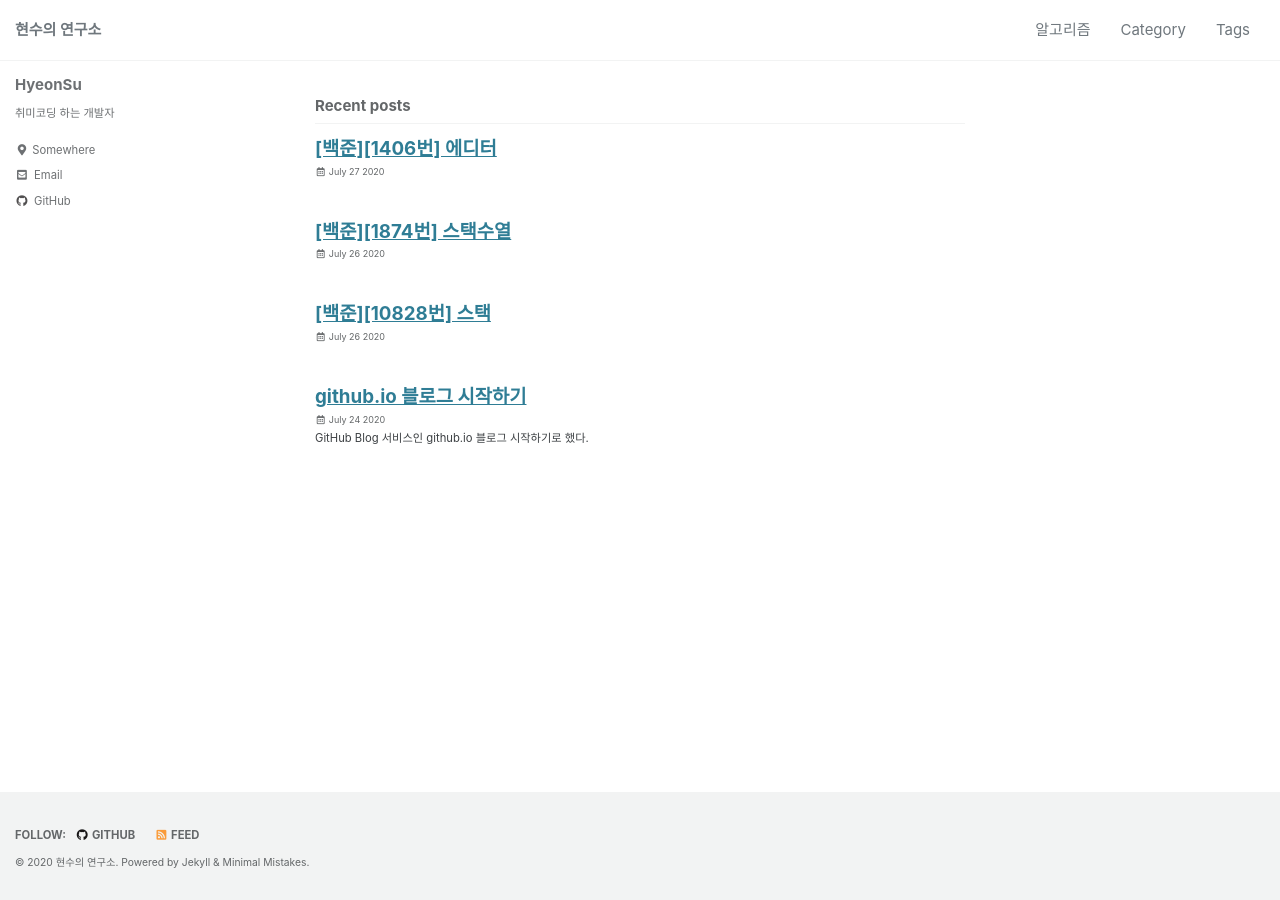
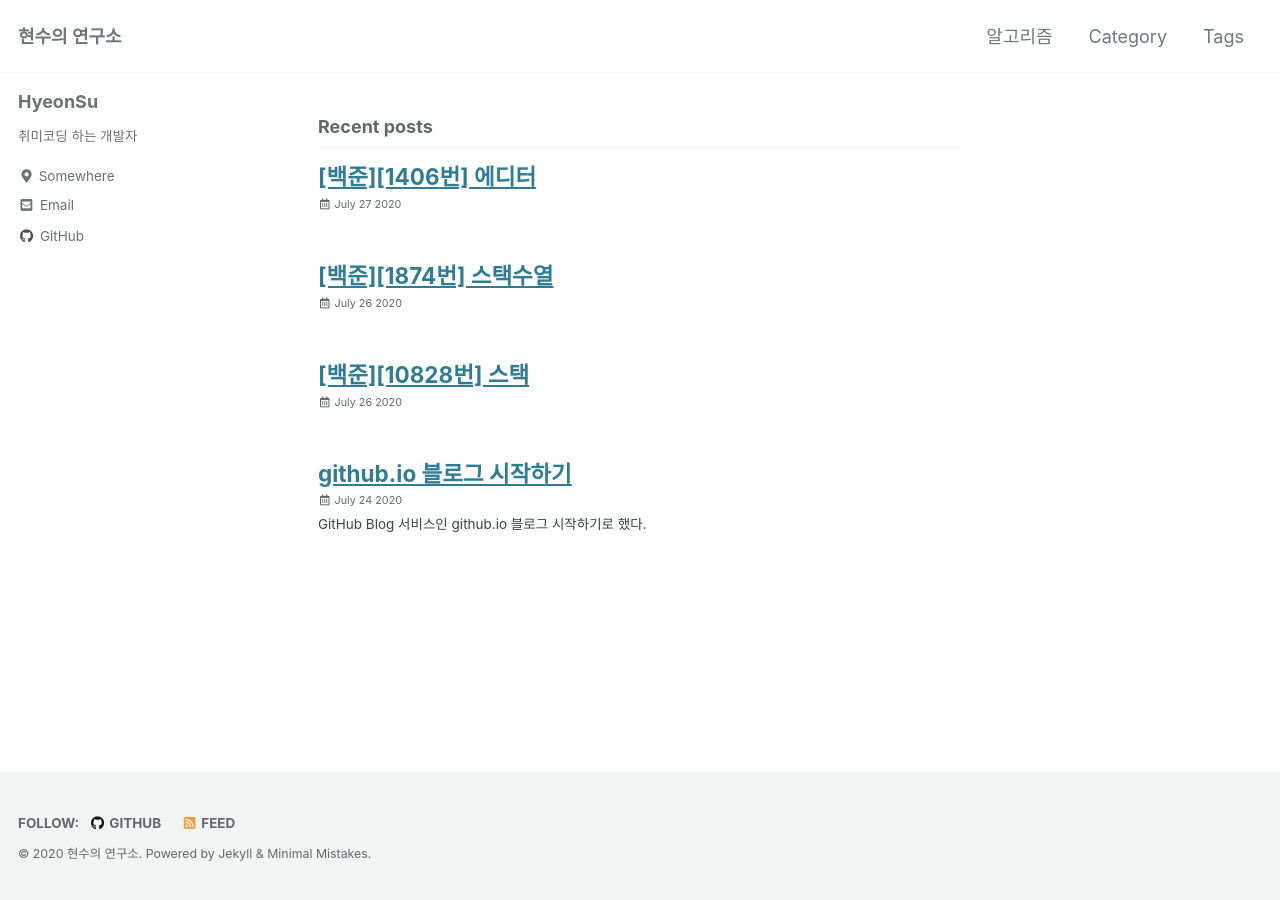
Before and after one commit to hscom96/hscom96.github.io, a Jekyll site: the page built from index.html, in a window 1280 px wide. Built offline with Jekyll 4.4.1, drawn with Linux system fonts in a browser that asks for light colours; cached includes are drawn as plain includes; the list of posts is cut into pages by our own code.

Commit message:
Update _reset.scss

```diff
--- a/_sass/minimal-mistakes/_reset.scss
+++ b/_sass/minimal-mistakes/_reset.scss
@@ -11,15 +11,15 @@ html {
   font-size: 16px;
 
   @include breakpoint($medium) {
-    font-size: 12px;
+    font-size: 15px;
   }
 
   @include breakpoint($large) {
-    font-size: 14px;
+    font-size: 17px;
   }
 
   @include breakpoint($x-large) {
-    font-size: 15px;
+    font-size: 18px;
   }
 
   -webkit-text-size-adjust: 100%;
```
